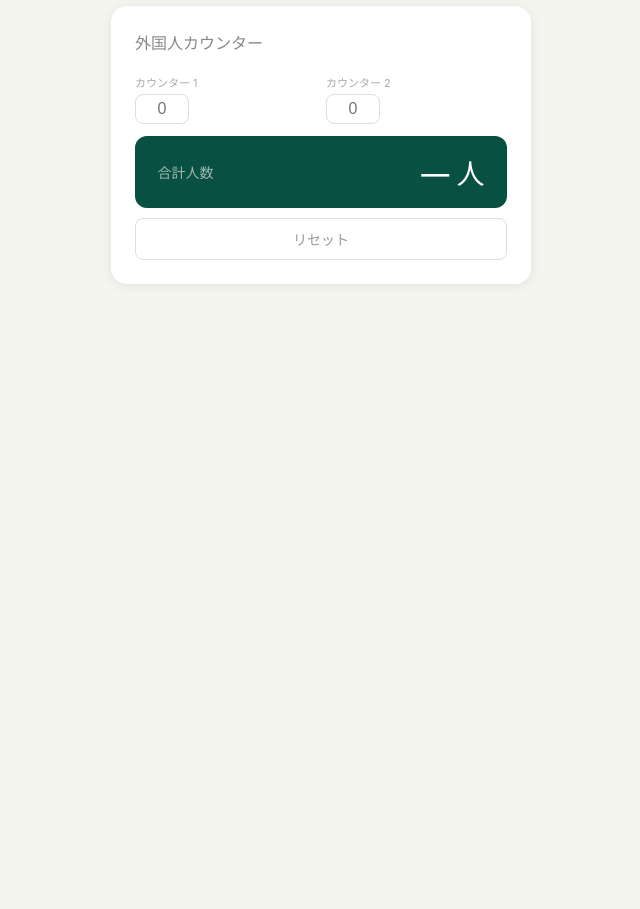
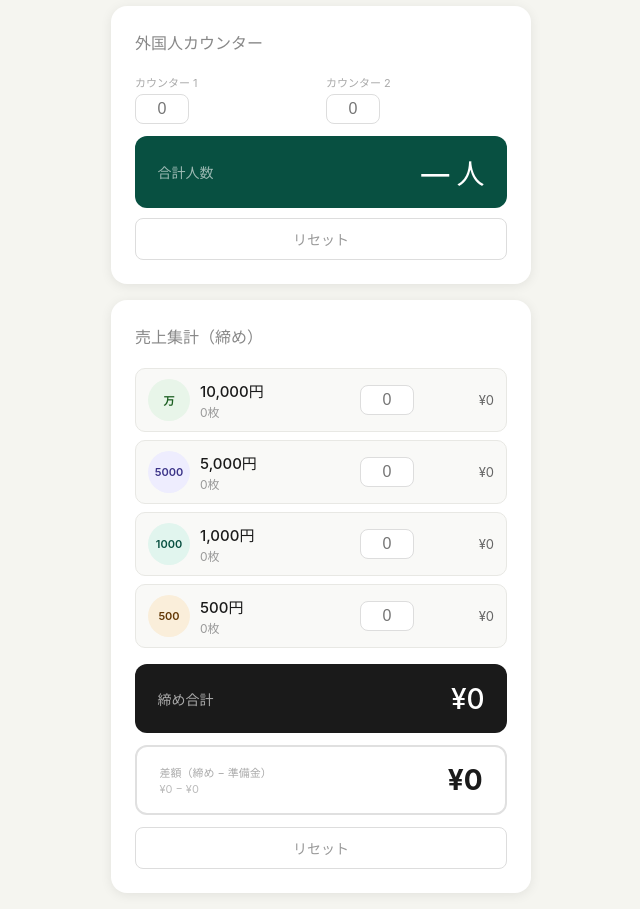
Before and after one commit to yi-sudo-maker/event-casher, a plain HTML site: page index.html in a window 1280 px wide. Shown: the part 1116-2025 px from the top of the page, without its empty margins (319-959 px from the left). Before the commit the page ends 1416 px from the top, so only its background shows below. Drawn offline with Linux system fonts and the light colour scheme.

Commit message:
Add files via upload

```diff
--- a/index.html
+++ b/index.html
@@ -9,15 +9,14 @@
 body{font-family:-apple-system,BlinkMacSystemFont,"Hiragino Sans",sans-serif;background:#f5f5f0;min-height:100vh;display:flex;flex-direction:column;align-items:center;justify-content:flex-start;padding:1rem;gap:1rem}
 .card{background:#fff;border-radius:16px;padding:1.5rem;width:100%;max-width:420px;box-shadow:0 2px 12px rgba(0,0,0,0.08)}
 h1{font-size:16px;font-weight:500;color:#888;margin-bottom:1.25rem}
-/* トップバー */
 .top-bar{width:100%;max-width:420px;display:flex;justify-content:space-between;align-items:center;padding-top:0.25rem}
 .today-date{font-size:17px;font-weight:700;color:#1a1a1a}
 .top-right{display:flex;gap:8px;align-items:center}
 .data-link{font-size:13px;color:#7F77DD;text-decoration:none;padding:6px 12px;border-radius:8px;background:#EEEDFE;white-space:nowrap}
 .save-bar{width:100%;max-width:420px;font-size:11px;color:#aaa;text-align:right;margin-top:-0.5rem}
-/* 準備金 */
 .denom-row{display:flex;align-items:center;gap:10px;background:#f9f9f7;border:1px solid #e8e8e4;border-radius:10px;padding:10px 12px;margin-bottom:8px}
 .icon{width:42px;height:42px;border-radius:50%;display:flex;align-items:center;justify-content:center;font-size:11px;font-weight:600;flex-shrink:0}
+.icon-10000{background:#E8F5E9;color:#1B5E20}
 .icon-5000{background:#EEEDFE;color:#3C3489}
 .icon-1000{background:#E1F5EE;color:#085041}
 .icon-500{background:#FAEEDA;color:#633806}
@@ -33,7 +32,6 @@ input[type=number]:focus{outline:none;border-color:#7F77DD}
 .total-label{font-size:14px;color:#aaa}
 .total-val{font-size:28px;font-weight:500}
 .reset{width:100%;padding:10px;border:1px solid #ddd;border-radius:8px;background:transparent;color:#999;font-size:14px;cursor:pointer;font-family:inherit}
-/* チケット */
 .ticket-input{font-size:16px;font-weight:500;border:1px solid #ddd;border-radius:8px;padding:8px 10px;color:#1a1a1a;-moz-appearance:textfield;width:100%}
 .ticket-input::-webkit-inner-spin-button,.ticket-input::-webkit-outer-spin-button{-webkit-appearance:none}
 .ticket-input:focus{outline:none;border-color:#7F77DD}
@@ -60,10 +58,13 @@ input[type=number]:focus{outline:none;border-color:#7F77DD}
 .ticket-total-label{font-size:14px;color:rgba(255,255,255,0.6)}
 .ticket-total-val{font-size:28px;font-weight:500}
 .divider{border:none;border-top:1px solid #eee;margin:0.5rem 0 0.75rem}
-/* 設定ボタン */
+.diff-box{border-radius:12px;padding:1rem 1.4rem;display:flex;justify-content:space-between;align-items:center;margin-bottom:0.75rem;border:2px solid #e0e0e0;transition:border-color 0.2s,background 0.2s}
+.diff-left{display:flex;flex-direction:column;gap:2px}
+.diff-sub{font-size:11px;color:#aaa}
+.diff-calc{font-size:11px;color:#bbb}
+.diff-val{font-size:28px;font-weight:700;color:#1a1a1a;transition:color 0.2s}
 .settings-fab{position:fixed;top:14px;right:14px;width:40px;height:40px;border-radius:50%;background:#fff;border:1px solid #e0e0e0;box-shadow:0 2px 8px rgba(0,0,0,0.12);cursor:pointer;display:flex;align-items:center;justify-content:center;font-size:20px;z-index:100;color:#666}
 .settings-fab:active{transform:scale(0.93)}
-/* 設定モーダル */
 .modal-overlay{display:none;position:fixed;inset:0;background:rgba(0,0,0,0.4);z-index:200;align-items:flex-end;justify-content:center}
 .modal-overlay.open{display:flex}
 .modal{background:#fff;border-radius:20px 20px 0 0;padding:1.5rem;width:100%;max-width:480px;animation:slideUp 0.25s ease}
@@ -84,10 +85,8 @@ input[type=number]:focus{outline:none;border-color:#7F77DD}
 </head>
 <body>
 
-<!-- 設定ボタン -->
 <button class="settings-fab" onclick="openSettings()" title="設定">⚙️</button>
 
-<!-- 設定モーダル -->
 <div class="modal-overlay" id="settings-overlay" onclick="overlayClick(event)">
   <div class="modal">
     <div class="modal-header">
@@ -105,7 +104,6 @@ input[type=number]:focus{outline:none;border-color:#7F77DD}
   </div>
 </div>
 
-<!-- トップバー -->
 <div class="top-bar">
   <span class="today-date" id="today-date-display"></span>
   <div class="top-right">
@@ -120,25 +118,19 @@ input[type=number]:focus{outline:none;border-color:#7F77DD}
   <div class="denom-row">
     <div class="icon icon-5000">5000</div>
     <div class="label"><div class="label-name">5,000円</div><div class="label-count" id="sub-5000">0枚</div></div>
-    <div class="ctrl">
-      <input type="number" id="cnt-5000" placeholder="0" min="0" oninput="update()">
-    </div>
+    <div class="ctrl"><input type="number" id="cnt-5000" placeholder="0" min="0" oninput="update()"></div>
     <span class="subtotal" id="st-5000">¥0</span>
   </div>
   <div class="denom-row">
     <div class="icon icon-1000">1000</div>
     <div class="label"><div class="label-name">1,000円</div><div class="label-count" id="sub-1000">0枚</div></div>
-    <div class="ctrl">
-      <input type="number" id="cnt-1000" placeholder="0" min="0" oninput="update()">
-    </div>
+    <div class="ctrl"><input type="number" id="cnt-1000" placeholder="0" min="0" oninput="update()"></div>
     <span class="subtotal" id="st-1000">¥0</span>
   </div>
   <div class="denom-row">
     <div class="icon icon-500">500</div>
     <div class="label"><div class="label-name">500円</div><div class="label-count" id="sub-500">0枚</div></div>
-    <div class="ctrl">
-      <input type="number" id="cnt-500" placeholder="0" min="0" oninput="update()">
-    </div>
+    <div class="ctrl"><input type="number" id="cnt-500" placeholder="0" min="0" oninput="update()"></div>
     <span class="subtotal" id="st-500">¥0</span>
   </div>
   <div class="total-box">
@@ -170,7 +162,7 @@ input[type=number]:focus{outline:none;border-color:#7F77DD}
   <button class="reset" onclick="resetTicket()">リセット</button>
 </div>
 
-<!-- カウンター カード -->
+<!-- 外国人カウンター カード -->
 <div class="card">
   <h1>外国人カウンター</h1>
   <div style="display:grid;grid-template-columns:1fr 1fr;gap:10px;margin-bottom:12px">
@@ -190,11 +182,52 @@ input[type=number]:focus{outline:none;border-color:#7F77DD}
   <button class="reset" onclick="resetCnt()">リセット</button>
 </div>
 
+<!-- 売上集計（締め）カード -->
+<div class="card">
+  <h1>売上集計（締め）</h1>
+  <div class="denom-row">
+    <div class="icon icon-10000">万</div>
+    <div class="label"><div class="label-name">10,000円</div><div class="label-count" id="fsub-10000">0枚</div></div>
+    <div class="ctrl"><input type="number" id="fcnt-10000" placeholder="0" min="0" oninput="updateFinal()"></div>
+    <span class="subtotal" id="fst-10000">¥0</span>
+  </div>
+  <div class="denom-row">
+    <div class="icon icon-5000">5000</div>
+    <div class="label"><div class="label-name">5,000円</div><div class="label-count" id="fsub-5000">0枚</div></div>
+    <div class="ctrl"><input type="number" id="fcnt-5000" placeholder="0" min="0" oninput="updateFinal()"></div>
+    <span class="subtotal" id="fst-5000">¥0</span>
+  </div>
+  <div class="denom-row">
+    <div class="icon icon-1000">1000</div>
+    <div class="label"><div class="label-name">1,000円</div><div class="label-count" id="fsub-1000">0枚</div></div>
+    <div class="ctrl"><input type="number" id="fcnt-1000" placeholder="0" min="0" oninput="updateFinal()"></div>
+    <span class="subtotal" id="fst-1000">¥0</span>
+  </div>
+  <div class="denom-row">
+    <div class="icon icon-500">500</div>
+    <div class="label"><div class="label-name">500円</div><div class="label-count" id="fsub-500">0枚</div></div>
+    <div class="ctrl"><input type="number" id="fcnt-500" placeholder="0" min="0" oninput="updateFinal()"></div>
+    <span class="subtotal" id="fst-500">¥0</span>
+  </div>
+  <div class="total-box">
+    <span class="total-label">締め合計</span>
+    <span class="total-val" id="final-total">¥0</span>
+  </div>
+  <div class="diff-box" id="diff-box">
+    <div class="diff-left">
+      <span class="diff-sub">差額（締め − 準備金）</span>
+      <span class="diff-calc" id="diff-calc">¥0 − ¥0</span>
+    </div>
+    <span class="diff-val" id="diff-val">¥0</span>
+  </div>
+  <button class="reset" onclick="resetFinal()">リセット</button>
+</div>
+
 <script>
-/* ===== データ永続化 ===== */
-const DB_KEY = 'event-casher-records';
-let currentTicketTotal = 0;
-let saveTimer = null;
+const DB_KEY='event-casher-records';
+let currentTicketTotal=0;
+let currentCashPrepTotal=0;
+let saveTimer=null;
 
 function getTodayKey(){
   const d=new Date();
@@ -206,7 +239,7 @@ function getTodayDisplay(){
   return (d.getMonth()+1)+'月'+d.getDate()+'日（'+days[d.getDay()]+'）';
 }
 function loadAllRecords(){
-  try{ return JSON.parse(localStorage.getItem(DB_KEY))||{}; }catch(e){ return {}; }
+  try{ return JSON.parse(localStorage.getItem(DB_KEY))||{}; }catch(e){ return{}; }
 }
 function autoSave(){
   clearTimeout(saveTimer);
@@ -226,7 +259,9 @@ function saveToday(){
     salesPrice:ticketPrice,
     foreignVisitors:cntA+cntB,
     cashInputs:{'5000':val(5000),'1000':val(1000),'500':val(500)},
-    cashTotal:denoms.reduce((s,d)=>s+val(d)*d,0),
+    cashTotal:currentCashPrepTotal,
+    finalInputs:{'10000':valF(10000),'5000':valF(5000),'1000':valF(1000),'500':valF(500)},
+    finalTotal:finalDenoms.reduce((s,d)=>s+valF(d)*d,0),
     bundles:JSON.parse(JSON.stringify(bundles)),
     curHistory:JSON.parse(JSON.stringify(curHistory)),
     cntA,cntB,
@@ -240,7 +275,6 @@ function loadTodayData(){
   const records=loadAllRecords();
   const rec=records[today];
   if(!rec) return false;
-  // 準備金
   if(rec.cashInputs){
     Object.entries(rec.cashInputs).forEach(([d,n])=>{
       const el=document.getElementById('cnt-'+d);
@@ -248,16 +282,20 @@ function loadTodayData(){
     });
     update();
   }
-  // カウンター
   if(rec.cntA!=null){
     document.getElementById('cnt-a').value=rec.cntA||'';
     document.getElementById('cnt-b').value=rec.cntB||'';
     cntUpdate();
   }
-  // チケット
+  if(rec.finalInputs){
+    Object.entries(rec.finalInputs).forEach(([d,n])=>{
+      const el=document.getElementById('fcnt-'+d);
+      if(el) el.value=n||'';
+    });
+    updateFinal();
+  }
   if(rec.bundles){ bundles=rec.bundles; }
   if(rec.curHistory){ curHistory=rec.curHistory; }
-  // 単価
   if(rec.salesPrice){ ticketPrice=rec.salesPrice; }
   if(rec.updatedAt){
     document.getElementById('save-bar').textContent='✓ '+rec.updatedAt+' に自動保存';
@@ -266,7 +304,7 @@ function loadTodayData(){
 }
 
 /* ===== 設定 ===== */
-let ticketPrice = 1500;
+let ticketPrice=1500;
 function openSettings(){
   document.getElementById('setting-price').value=ticketPrice;
   document.getElementById('settings-overlay').classList.add('open');
@@ -314,7 +352,9 @@ function update(){
     document.getElementById('st-'+d).textContent=fmt(sub);
     document.getElementById('sub-'+d).textContent=n+'枚';
   });
+  currentCashPrepTotal=total;
   document.getElementById('grand-total').textContent=fmt(total);
+  updateFinal();
   autoSave();
 }
 function resetCash(){
@@ -323,14 +363,66 @@ function resetCash(){
     document.getElementById('st-'+d).textContent='¥0';
     document.getElementById('sub-'+d).textContent='0枚';
   });
+  currentCashPrepTotal=0;
   document.getElementById('grand-total').textContent='¥0';
+  updateFinal();
+  autoSave();
+}
+
+/* ===== 売上集計（締め） ===== */
+const finalDenoms=[10000,5000,1000,500];
+function valF(d){return Math.max(0,parseInt(document.getElementById('fcnt-'+d).value)||0)}
+function updateFinal(){
+  let total=0;
+  finalDenoms.forEach(d=>{
+    const n=valF(d),sub=n*d;
+    total+=sub;
+    document.getElementById('fst-'+d).textContent=fmt(sub);
+    document.getElementById('fsub-'+d).textContent=n+'枚';
+  });
+  document.getElementById('final-total').textContent=fmt(total);
+  const diff=total-currentCashPrepTotal;
+  const diffEl=document.getElementById('diff-val');
+  const diffBox=document.getElementById('diff-box');
+  const diffCalc=document.getElementById('diff-calc');
+  diffCalc.textContent=fmt(total)+' − '+fmt(currentCashPrepTotal);
+  if(total===0&&currentCashPrepTotal===0){
+    diffEl.textContent='¥0';
+    diffEl.style.color='#1a1a1a';
+    diffBox.style.borderColor='#e0e0e0';
+    diffBox.style.background='';
+  } else if(diff>=0){
+    diffEl.textContent='+¥'+diff.toLocaleString('ja-JP');
+    diffEl.style.color='#085041';
+    diffBox.style.borderColor='#52b788';
+    diffBox.style.background='#f0faf7';
+  } else {
+    diffEl.textContent='−¥'+(Math.abs(diff)).toLocaleString('ja-JP');
+    diffEl.style.color='#c62828';
+    diffBox.style.borderColor='#e57373';
+    diffBox.style.background='#fff5f5';
+  }
+  autoSave();
+}
+function resetFinal(){
+  finalDenoms.forEach(d=>{
+    document.getElementById('fcnt-'+d).value='';
+    document.getElementById('fst-'+d).textContent='¥0';
+    document.getElementById('fsub-'+d).textContent='0枚';
+  });
+  document.getElementById('final-total').textContent='¥0';
+  document.getElementById('diff-val').textContent='¥0';
+  document.getElementById('diff-calc').textContent='¥0 − ¥0';
+  const diffBox=document.getElementById('diff-box');
+  diffBox.style.borderColor='#e0e0e0';
+  diffBox.style.background='';
+  document.getElementById('diff-val').style.color='#1a1a1a';
   autoSave();
 }
 
 /* ===== チケット ===== */
 let bundles=[];
 let curHistory=[];
-
 function addBundle(){
   bundles.push({start:null,last:null});
   renderBundles();
@@ -347,8 +439,7 @@ function renderBundles(){
   const container=document.getElementById('bundle-list');
   container.innerHTML='';
   bundles.forEach((b,i)=>{
-    const s=bundleVal(i,'start');
-    const l=bundleVal(i,'last');
+    const s=bundleVal(i,'start'),l=bundleVal(i,'last');
     const count=(s!=null&&l!=null&&l>=s)?(l-s)+'枚':'—';
     const div=document.createElement('div');
     div.className='bundle';
@@ -358,12 +449,10 @@ function renderBundles(){
         <button class="bundle-del" onclick="removeBundle(${i})">✕</button>
       </div>
       <div class="bundle-fields">
-        <div class="bundle-field">
-          <label>スタート</label>
+        <div class="bundle-field"><label>スタート</label>
           <input type="number" class="ticket-input" id="b-start-${i}" placeholder="開始番号" value="${b.start!=null?b.start:''}" oninput="onBundleInput(${i})">
         </div>
-        <div class="bundle-field">
-          <label>ラスト</label>
+        <div class="bundle-field"><label>ラスト</label>
           <input type="number" class="ticket-input" id="b-last-${i}" placeholder="最終番号" value="${b.last!=null?b.last:''}" oninput="onBundleInput(${i})">
         </div>
       </div>
@@ -446,12 +535,9 @@ function resetTicket(){
 /* ===== 初期化 ===== */
 document.getElementById('today-date-display').textContent=getTodayDisplay();
 const hadData=loadTodayData();
-// ラベル更新
 document.getElementById('sales-label').textContent='販売金額（×¥'+ticketPrice.toLocaleString('ja-JP')+'）';
-// 読み込んだデータを描画
 renderBundles();
 renderHistory();
-// データがなければ1束目を追加
 if(!hadData) addBundle();
 </script>
 </body>
```
